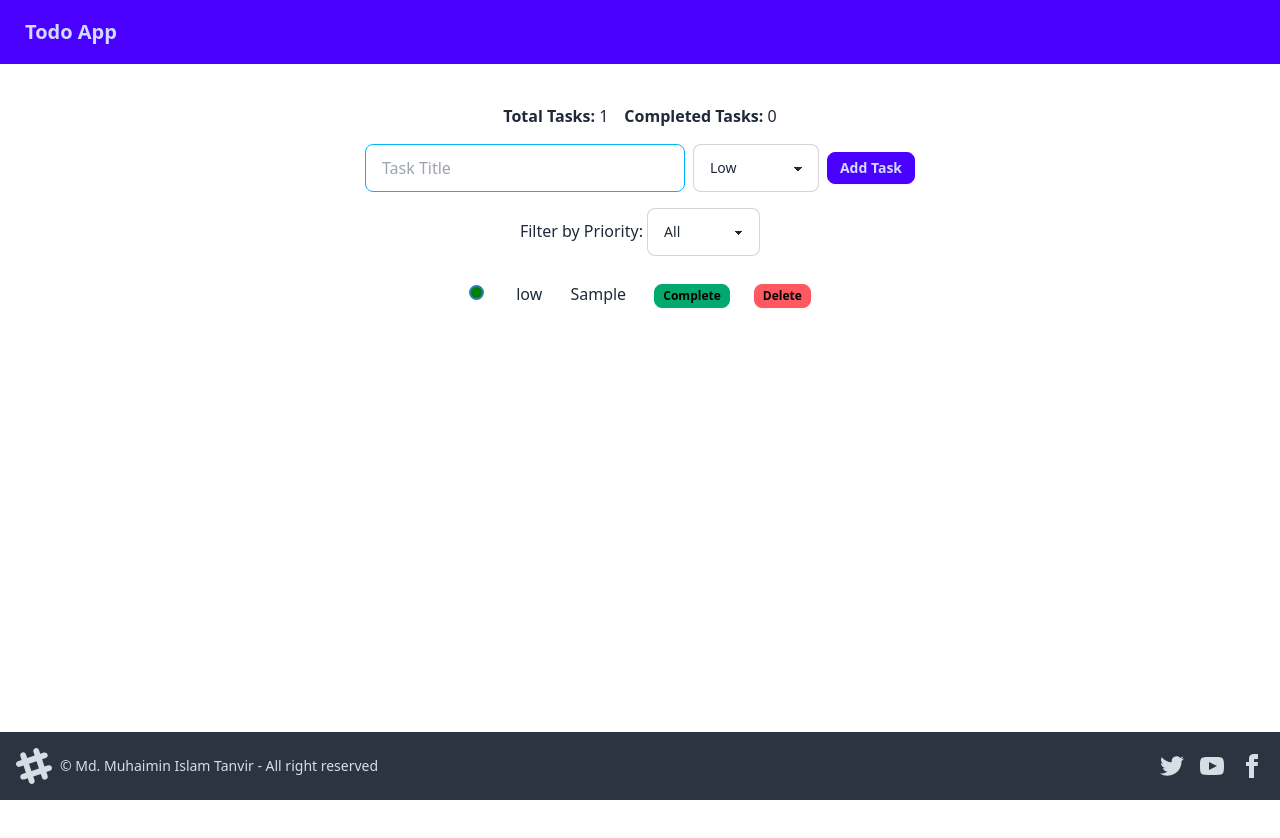
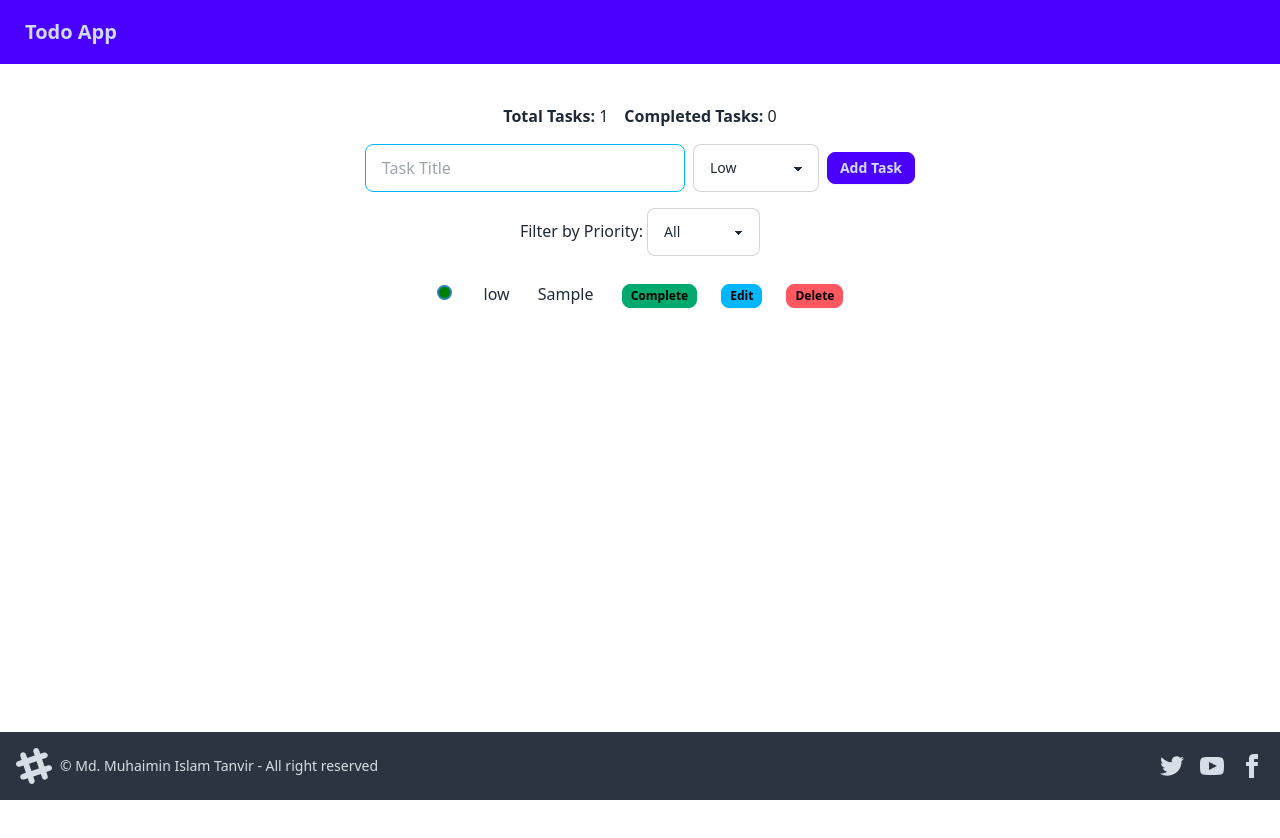
Before and after one commit to mitanvir05/to-do-app-tanvir-qtec, a React (Vite) app: page / in a window 1280 px wide. Both pictures are taken after typing "Sample" into the empty fields and a click on the button "Add Task". Shown: the top 838 px of the page. Built offline with nearby package versions, Linux system fonts and the light colour scheme.

Commit message:
functionality done

```diff
--- a/src/components/TodoApp/TaskItem.jsx
+++ b/src/components/TodoApp/TaskItem.jsx
@@ -1,13 +1,39 @@
 import { useState } from "react";
 
-const TaskItem = ({ task, toggleTaskStatus,deleteTask }) => {
+const TaskItem = ({ task, toggleTaskStatus, deleteTask, editTask }) => {
 
   const [title, setTitle] = useState(task.title);
+  const [editing, setEditing] = useState(false);
+  const [priority, setPriority] = useState(task.priority);
+
+
   const handleToggleStatus = () => {
     toggleTaskStatus(task.id);
   };
   const handleDelete = () => {
     deleteTask(task.id);
+  };
+  const handleEdit = () => {
+    setEditing(true);
+  };
+
+  const handleSaveEdit = () => {
+    editTask(task.id, title, priority);
+    setEditing(false);
+  };
+
+  const handleCancelEdit = () => {
+    setTitle(task.title);
+    setPriority(task.priority);
+    setEditing(false);
+  };
+
+  const handleChange = (e) => {
+    setTitle(e.target.value);
+  };
+
+  const handlePriorityChange = (e) => {
+    setPriority(e.target.value);
   };
   const priorityColors = {
     low: 'green',
@@ -22,10 +48,29 @@
     backgroundColor: priorityColors[task.priority],
     display: 'inline-block',
     marginRight: '8px',
-    border:'2px solid #2980b9'
+    border: '2px solid #2980b9'
   };
 
   return (
+
+    <div className="">
+      {
+        editing ? (
+          <div className="space-x-2 space-y-3 ">
+
+            <input type="text" value={title} onChange={handleChange} placeholder="Enter Task Title" className="select select-bordered join-item" />
+
+            <select value={priority} onChange={handlePriorityChange} className="select select-bordered join-item">
+              <option disabled selected>Select one</option>
+              <option value="low">Low</option>
+              <option value="medium">Medium</option>
+              <option value="high">High</option>
+            </select>
+            <button onClick={handleSaveEdit} className='btn btn-success btn-sm'>Save</button>
+            <button onClick={handleCancelEdit} className='btn btn-warning btn-sm'>Cancel</button>
+          </div>
+        ) : (
+
           <div className="space-x-6 space-y-3 ">
             <span style={priorityStyles}></span>
             <span>{task.priority} </span>
@@ -33,9 +78,12 @@
             <button onClick={handleToggleStatus} className="btn btn-success btn-xs">
               {task.completed ? 'Incomplete' : 'Complete'}
             </button>
+            <button onClick={handleEdit} className="btn btn-info btn-xs">Edit</button>
             <button onClick={handleDelete} className="btn btn-error btn-xs">Delete</button>
           </div>
-
+        )
+      }
+    </div >
 
 
   );
--- a/src/components/TodoApp/TaskList.jsx
+++ b/src/components/TodoApp/TaskList.jsx
@@ -1,6 +1,6 @@
 import TaskItem from './TaskItem';
 
-const TaskList = ({ tasks, toggleTaskStatus, deleteTask }) => {
+const TaskList = ({ tasks, toggleTaskStatus, deleteTask, editTask} ) => {
   return (
     <div className='text-center my-10 '>
       {tasks.map(task => (
@@ -9,6 +9,7 @@
           task={task}
           toggleTaskStatus={toggleTaskStatus}
           deleteTask={deleteTask}
+          editTask={editTask}
         />
 
       ))}
--- a/src/components/TodoApp/TodoApp.jsx
+++ b/src/components/TodoApp/TodoApp.jsx
@@ -59,6 +59,15 @@
   const handlePriorityFilterChange = (e) => {
     setFilterPriority(e.target.value);
   };
+  //   Edit
+  const editTask = (taskId, newTitle, newPriority) => {
+    setTasks(tasks.map(task => {
+      if (task.id === taskId) {
+        return { ...task, title: newTitle, priority: newPriority };
+      }
+      return task;
+    }));
+  };
   // Delete
   const deleteTask = (taskId) => {
     setTasks(tasks.filter(task => task.id !== taskId));
@@ -83,6 +92,7 @@
         tasks={filteredTasks}
         toggleTaskStatus={toggleTaskStatus}
         deleteTask={deleteTask}
+        editTask={editTask}
       />
 
     </div>
```
Lines whose indentation alone changed are shown as unchanged.
